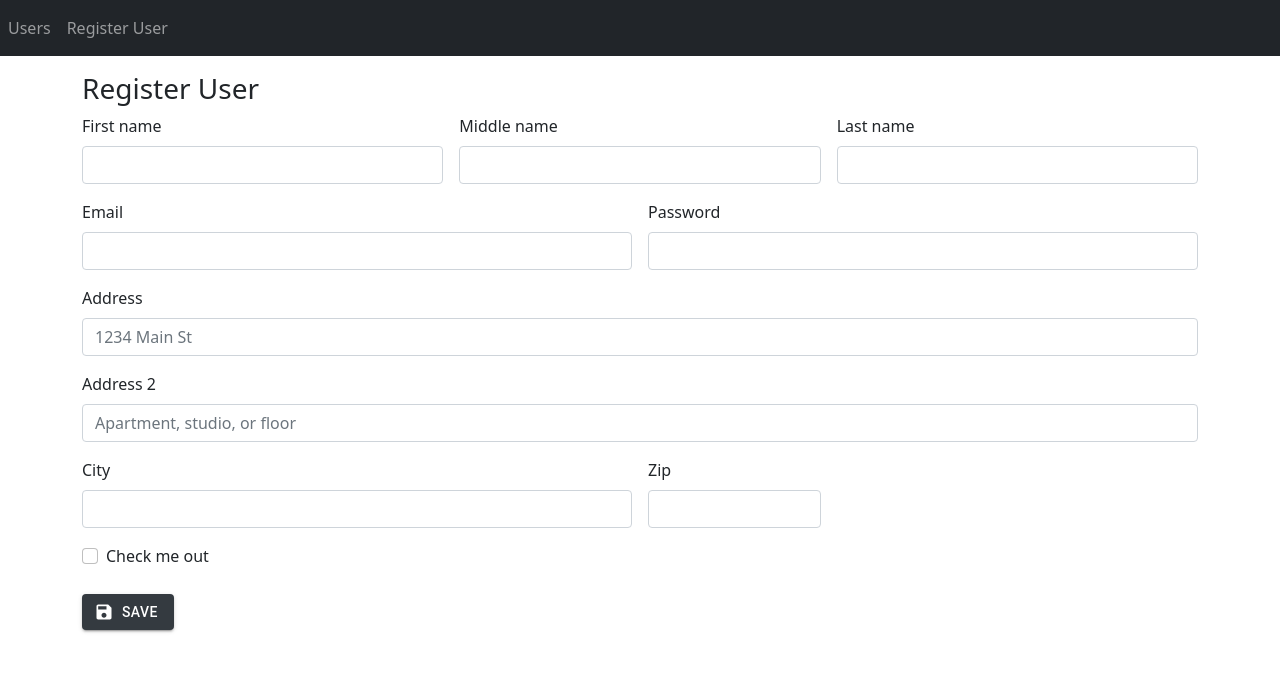
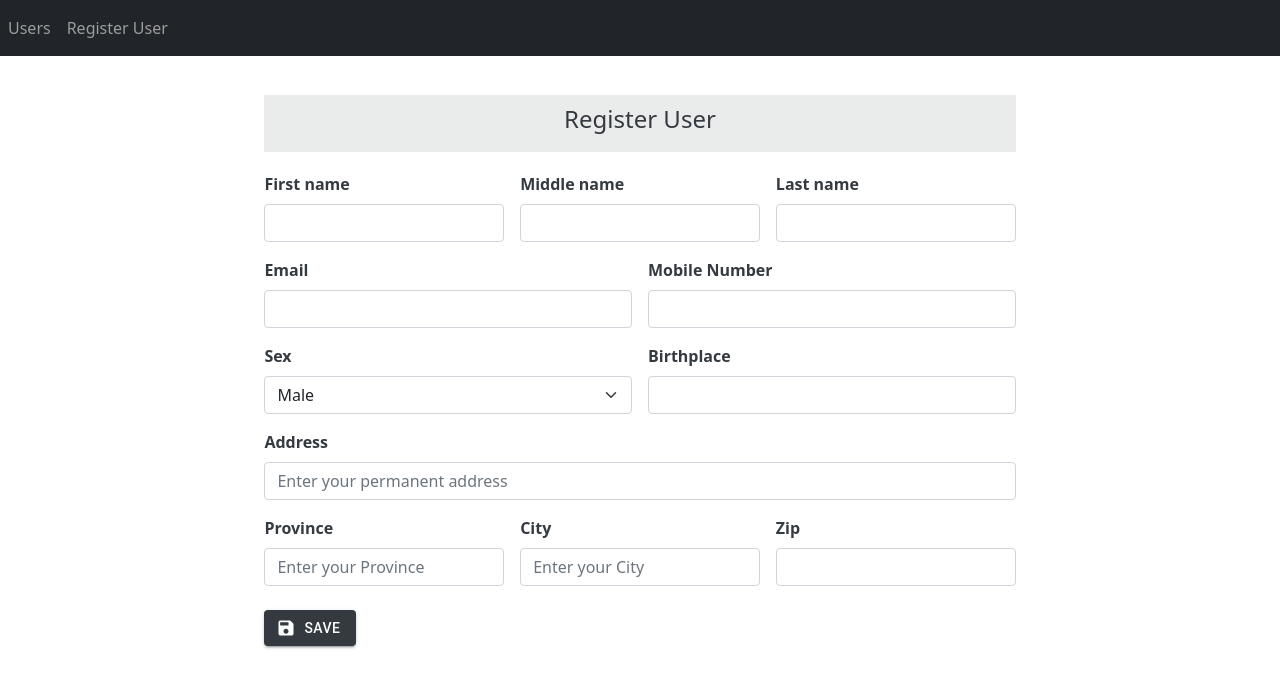
Before and after one commit to patpatforcadela/User_Registration, a React (Create React App) app: page /register in a window 1280 px wide. Shown: the top 688 px of the page. Built offline with nearby package versions, Linux system fonts and the light colour scheme.

Commit message:
Edited registration form

```diff
--- a/src/RegisterUser.js
+++ b/src/RegisterUser.js
@@ -2,6 +2,7 @@ import React from 'react'
 import { RegistrationForm } from './RegistrationForm';
 import { registerUser } from './api'
 import { useHistory } from 'react-router-dom';
+import './style.css'
 
 export const RegisterUser = () => {
     const history = useHistory()
@@ -10,9 +11,11 @@ export const RegisterUser = () => {
         history.push("/")
     }
     return (
-        <div className="container">
-            <div className="mt-3">
-                <h3>Register User</h3>
+        <div className="container reg-container">
+            <div className="mt-4 form-container">
+                <div className="title">
+                    <h4>Register User</h4>
+                </div>
                 <RegistrationForm onSubmit={onSubmit} />
             </div>
         </div>
--- a/src/RegistrationForm.js
+++ b/src/RegistrationForm.js
@@ -3,6 +3,7 @@ import { useForm } from 'react-hook-form'
 import Button from '@material-ui/core/Button';
 import { makeStyles } from '@material-ui/core/styles';
 import SaveIcon from '@material-ui/icons/Save';
+import './style.css'
 
 const useStyles = makeStyles((theme) => ({
     button: {
@@ -24,6 +25,7 @@ export const RegistrationForm = ({ user, onSubmit }) => {
         onSubmit(data)
     })
     return (
+        <div className="form-group main-container">
             <form onSubmit={submitHandler} class="row g-3">
                 <div className="col-md-4">
                     <label htmlFor="firstName" className="form-label">First name</label>
@@ -42,39 +44,40 @@ export const RegistrationForm = ({ user, onSubmit }) => {
                     <input type="email" className="form-control" id="inputEmail4" />
                 </div>
                 <div className="col-md-6">
-                <label htmlFor="inputPassword4" className="form-label">Password</label>
-                <input type="password" className="form-control" id="inputPassword4" />
+                    <label htmlFor="inputNumber" className="form-label">Mobile Number</label>
+                    <input type="text" className="form-control" id="inputNumber" />
                 </div>
+
+                <div class="col-md-6">
+                    <label htmlFor="validationCustom04" className="form-label">Sex</label>
+                    <select class="form-select" id="validationCustom04" required>
+                        <option selected value="M">Male</option>
+                        <option value="F">Female</option>
+                    </select>
+                    <div class="invalid-feedback">
+                        Please select your sex.
+                    </div>
+                </div>
+                <div className="col-md-6">
+                    <label htmlFor="inputBirthplace" className="form-label">Birthplace</label>
+                    <input type="text" className="form-control" id="inputBirthplace" />
+                </div>
+
                 <div className="col-12">
                     <label htmlFor="inputAddress" className="form-label">Address</label>
-                <input type="text" className="form-control" id="inputAddress" placeholder="1234 Main St" />
+                    <input type="text" className="form-control" id="inputAddress" placeholder="Enter your permanent address" />
                 </div>
-            <div className="col-12">
-                <label htmlFor="inputAddress2" className="form-label">Address 2</label>
-                <input type="text" className="form-control" id="inputAddress2" placeholder="Apartment, studio, or floor" />
+                <div className="col-md-4">
+                    <label htmlFor="inputProvince" className="form-label">Province</label>
+                    <input type="text" className="form-control" id="inputProvince" placeholder="Enter your Province" />
                 </div>
-            <div className="col-md-6">
+                <div className="col-md-4">
                     <label htmlFor="inputCity" className="form-label">City</label>
-                <input type="text" className="form-control" id="inputCity" />
+                    <input type="text" className="form-control" id="inputCity" placeholder="Enter your City" />
                 </div>
-            {/* <div class="col-md-4">
-    <label for="inputState" class="form-label">State</label>
-    <select id="inputState" class="form-select">
-      <option selected>Choose...</option>
-      <option>...</option>
-    </select>
-  </div> */}
-            <div className="col-md-2">
+                <div className="col-md-4">
                     <label htmlFor="inputZip" className="form-label">Zip</label>
                     <input type="text" className="form-control" id="inputZip" />
-            </div>
-            <div className="col-12">
-                <div className="form-check">
-                    <input className="form-check-input" type="checkbox" id="gridCheck" />
-                    <label className="form-check-label" for="gridCheck">
-                        Check me out
-                    </label>
-                </div>
                 </div>
                 <div className="form-group">
                     <Button
@@ -92,5 +95,6 @@ export const RegistrationForm = ({ user, onSubmit }) => {
                     </Button>
                 </div>
             </form>
+        </div>
     )
 }
--- a/src/style.css
+++ b/src/style.css
@@ -11,3 +11,25 @@ table.table.table-striped>thead>tr{
 table.table.table-striped>thead>tr>th{
     color: white;
 }
+.form-container{
+    color: #343a40;
+    width: 70%;
+    padding: 15px;
+    margin-bottom: 20px;
+}
+.reg-container{
+    display: flex;
+    justify-content: center;
+    align-items: center;
+}
+.title{
+    background-color: rgb(52, 58, 64, 0.1);
+    display: flex;
+    align-items: center;
+    justify-content: center;
+    margin-bottom: 20px;
+    padding: 10px;
+}
+label{
+    font-weight: 600;
+}
```
Lines whose indentation alone changed are shown as unchanged.
